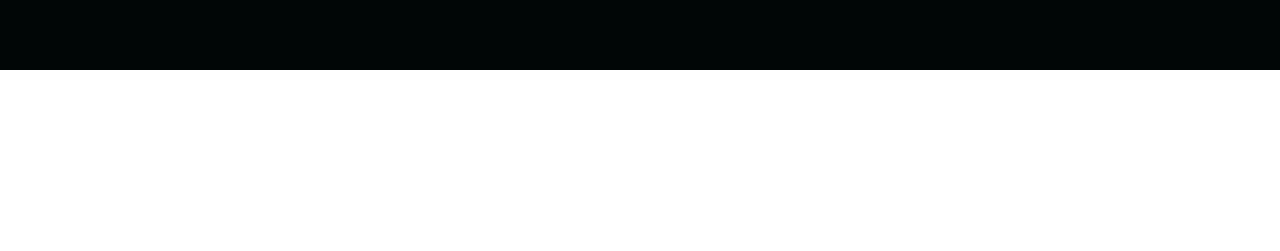
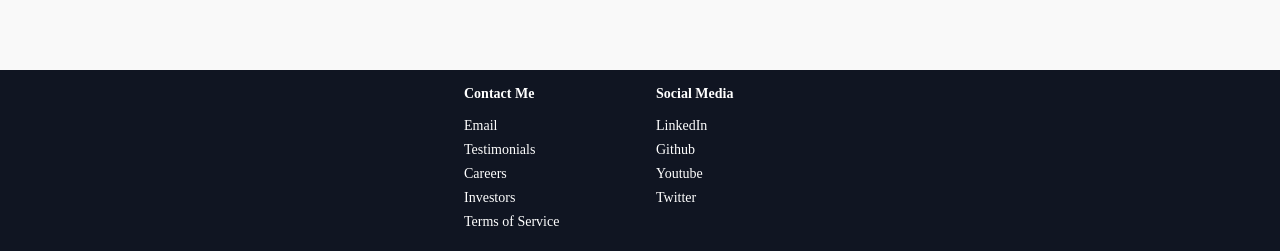
Before and after one commit to wagabooga/MatthewHu, a React (Create React App) app in the folder frontend/: page / in a window 1280 px wide. Shown: the part 4110-4361 px from the top of the page. Before the commit the page ends 4180 px from the top, so only its background shows below. Built offline with nearby package versions, Linux system fonts and the light colour scheme; the HTML template or start-up script is replaced by a standard one.

Commit message:
signin still incomplete, but created and styled footer

```diff
--- a/frontend/src/App.js
+++ b/frontend/src/App.js
@@ -1,13 +1,24 @@
 import './App.css';
-import {BrowserRouter as Router} from 'react-router-dom'
+import {
+  BrowserRouter,
+  Routes,
+  Route
+} from "react-router-dom";
+
+
 import Home from './pages';
+import SigninPage from './pages/signin';
+
 
 
 function App() {
   return (
-    <Router>
-      <Home />
-    </Router>
+    <BrowserRouter>
+      <Routes>
+        <Route path="/" element={<Home />} exact />
+        <Route path="/signin" element={<SigninPage />} exact />
+      </Routes>
+    </BrowserRouter>
   );
 }
 
--- /dev/null
+++ b/frontend/src/components/Footer/FooterElements.js
@@ -0,0 +1,65 @@
+import styled from "styled-components";
+import {Link} from 'react-router-dom'
+
+export const FooterContainer = styled.footer`
+  background-color: #101522;
+`
+
+export const FooterWrap = styled.div`
+  padding: 48px 24pxl
+  display: flex;
+  flex-direction: column;
+  justify-content: center;
+  align-items: center;
+  max-width: 1100px;
+  margin: 0 auto;
+`
+
+export const FooterLinksContainer = styled.div`
+  display: flex;
+  justify-content: center;
+
+  @media screen and (max-width: 820px) {
+    padding-top: 32px;
+  }
+`
+export const FooterLinksWrapper = styled.div`
+  display: flex;
+
+  @media screen and (max-width: 820px) {
+    flex-direction: column;
+  }
+`
+export const FooterLinkItems = styled.div`
+  display: flex;
+  flex-direction: column;
+  align-items: flex-start;
+  margin: 16px;
+  text-align: left;
+  width: 160px;
+  box-sizing: border-box;
+  color: #fff;
+
+  @media screen and (max-width: 420px) {
+    margin: 0;
+    padding: 10px;
+    width: 100%;
+  }
+`
+
+export const FooterLinkTitle = styled.h1`
+  font-size: 14px;
+  margin-bottom: 16px;
+`
+
+export const FooterLink = styled(Link)`
+  color: #fff;
+  text-decoration: none;
+  margin-bottom: 0.5rem;
+  font-size: 14px;
+
+  &:hover {
+    color: #01bf71;
+    transition: 0.3s ease-out;
+  }
+`
--- /dev/null
+++ b/frontend/src/components/Footer/index.js
@@ -0,0 +1,33 @@
+import React from 'react'
+import { FooterContainer, FooterWrap, FooterLinksContainer, FooterLinksWrapper, FooterLinkItems, FooterLinkTitle, FooterLink } from './FooterElements'
+const Footer = () => {
+  return (
+    <FooterContainer>
+      <FooterWrap>
+        <FooterLinksContainer>
+          <FooterLinksWrapper>
+            <FooterLinkItems>
+              <FooterLinkTitle>Contact Me</FooterLinkTitle>
+                <FooterLink to="/signin">Email</FooterLink>
+                <FooterLink to="/signin">Testimonials</FooterLink>
+                <FooterLink to="/signin">Careers</FooterLink>
+                <FooterLink to="/signin">Investors</FooterLink>
+                <FooterLink to="/signin">Terms of Service</FooterLink>
+            </FooterLinkItems>
+          </FooterLinksWrapper>
+          <FooterLinksWrapper>
+            <FooterLinkItems>
+              <FooterLinkTitle>Social Media</FooterLinkTitle>
+                <FooterLink to="/signin">LinkedIn</FooterLink>
+                <FooterLink to="/signin">Github</FooterLink>
+                <FooterLink to="/signin">Youtube</FooterLink>
+                <FooterLink to="/signin">Twitter</FooterLink>
+            </FooterLinkItems>
+          </FooterLinksWrapper>
+        </FooterLinksContainer>
+      </FooterWrap>
+    </FooterContainer>
+  )
+}
+
+export default Footer
--- a/frontend/src/components/InfoSection/Data.js
+++ b/frontend/src/components/InfoSection/Data.js
@@ -34,17 +34,17 @@ export const homeObjTwo = {
 
 export const homeObjThree = {
   id: 'contact',
-  lightBg: false,
-  lightText: true,
-  lightTextDesc: true,
+  lightBg: true,
+  lightText: false,
+  lightTextDesc: false,
   topLine: 'Full Stack Web Developer',
   headline: 'Info asdasdasdasdasdasda asd asd asd asd asd asd ',
   description: ' asd asd asd asd asd asdasdasdas asd asd ',
   buttonLabel: 'Get started',
-  imgStart: false,
-  img: require('../../images/svg-3.svg').default,
+  imgStart: true,
+  img: require('../../images/svg-2.svg').default,
   alt: 'Car',
-  dark: true,
-  primary: true,
-  darkText: false
+  dark: false,
+  primary: false,
+  darkText: true
 };
--- a/frontend/src/pages/index.js
+++ b/frontend/src/pages/index.js
@@ -5,6 +5,7 @@ import HeroSection from '../components/HeroSection'
 import InfoSection from '../components/InfoSection'
 import Services from '../components/Services'
 import { homeObjOne, homeObjTwo, homeObjThree } from '../components/InfoSection/Data'
+import Footer from '../components/Footer'
 
 const Home = () => {
   const [isOpen, setIsOpen] = useState('')
@@ -21,6 +22,7 @@ const Home = () => {
       <InfoSection {...homeObjTwo }/>
       <Services />
       <InfoSection {...homeObjThree }/>
+      <Footer />
     </>
   )
 }
--- /dev/null
+++ b/frontend/src/pages/signin.js
@@ -0,0 +1,10 @@
+import React from 'react'
+
+const SigninPage = () => {
+  return (
+    <div>
+    </div>
+  )
+}
+
+export default SigninPage
```
Also changed, not shown: frontend/src/components/Navbar/NavbarElements.js (line endings or trailing spaces).
